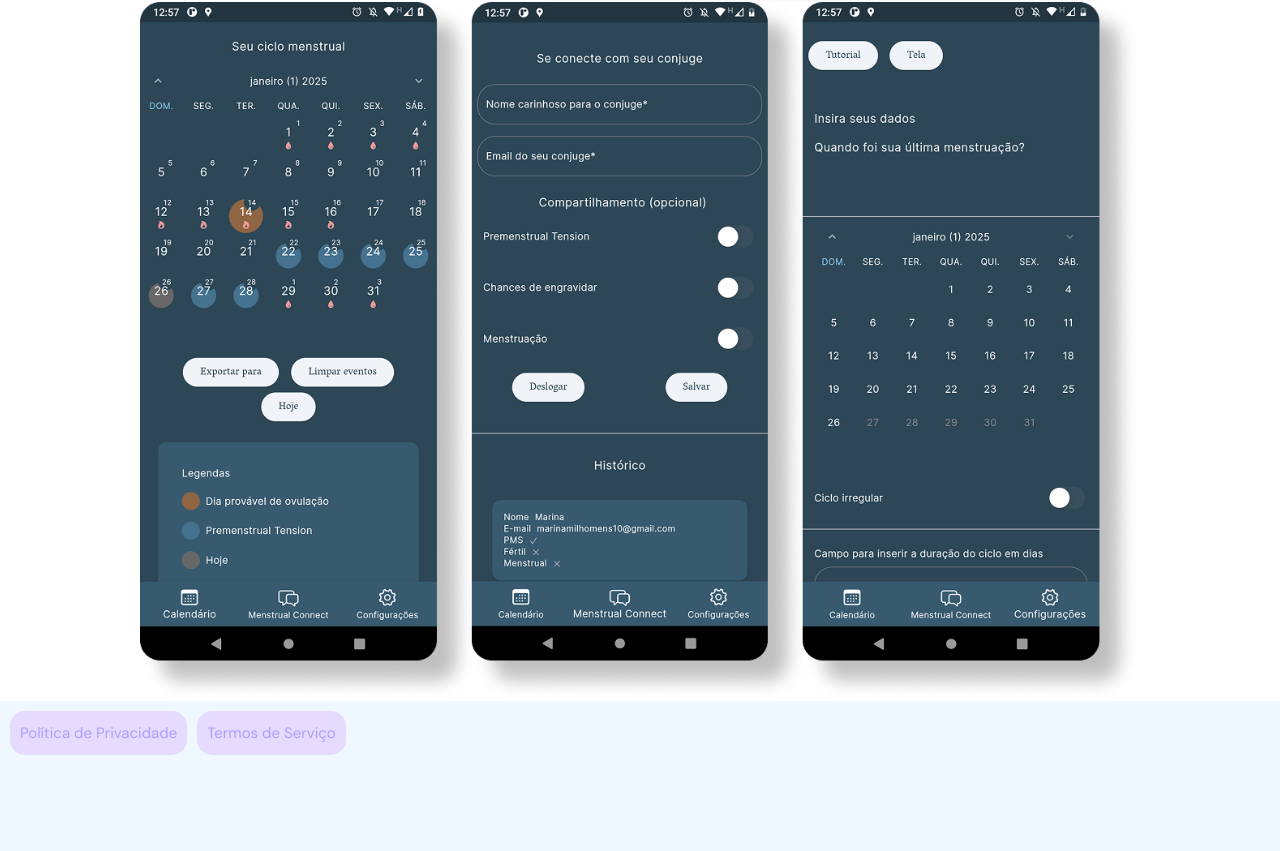
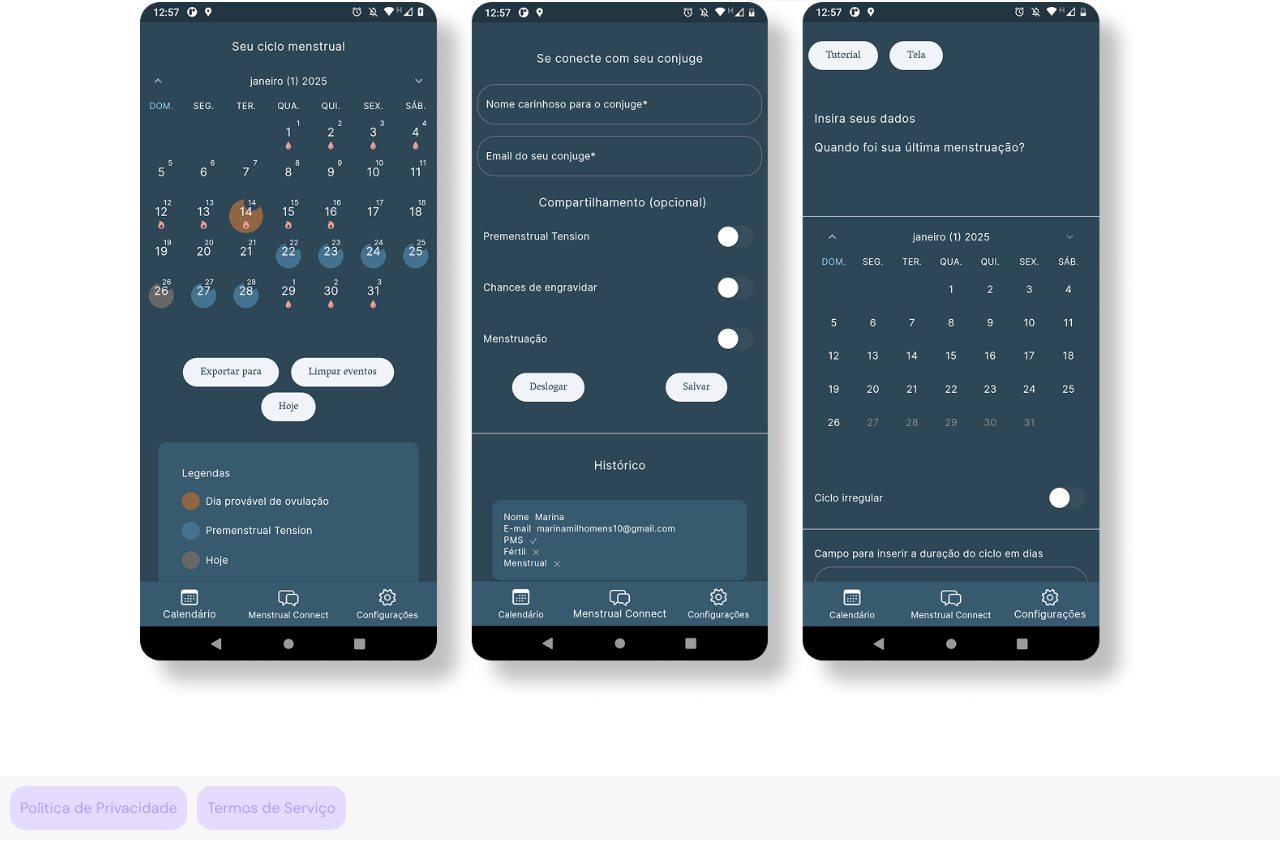
Before and after one commit to tonussi/menstrualconnect-page, a Vue app: page / in a window 1280 px wide. Shown: the part 3200-4051 px from the top of the page. Built offline with nearby package versions, Linux system fonts and the light colour scheme.

Commit message:
Add style

```diff
--- a/src/App.vue
+++ b/src/App.vue
@@ -3,7 +3,7 @@ import { RouterView } from 'vue-router'
 </script>
 
 <template>
-  <div style="min-height: 100vh; display: grid; grid-template-rows: auto 1fr auto">
+  <div class="sticky-wrap">
     <div
       style="
         padding: 10px;
@@ -22,7 +22,7 @@ import { RouterView } from 'vue-router'
       <RouterView />
     </main>
 
-    <footer style="height: 10em; background-color: aliceblue">
+    <footer class="sticky-footer">
       <div
         style="
           padding: 10px;
@@ -38,3 +38,16 @@ import { RouterView } from 'vue-router'
     </footer>
   </div>
 </template>
+
+<style scoped>
+.sticky-wrap {
+  display: flex;
+  flex-direction: column;
+  min-height: 100vh;
+}
+
+.sticky-footer {
+  margin-top: 5em;
+  background-color: rgba(240, 240, 240, 0.5);
+}
+</style>
```
